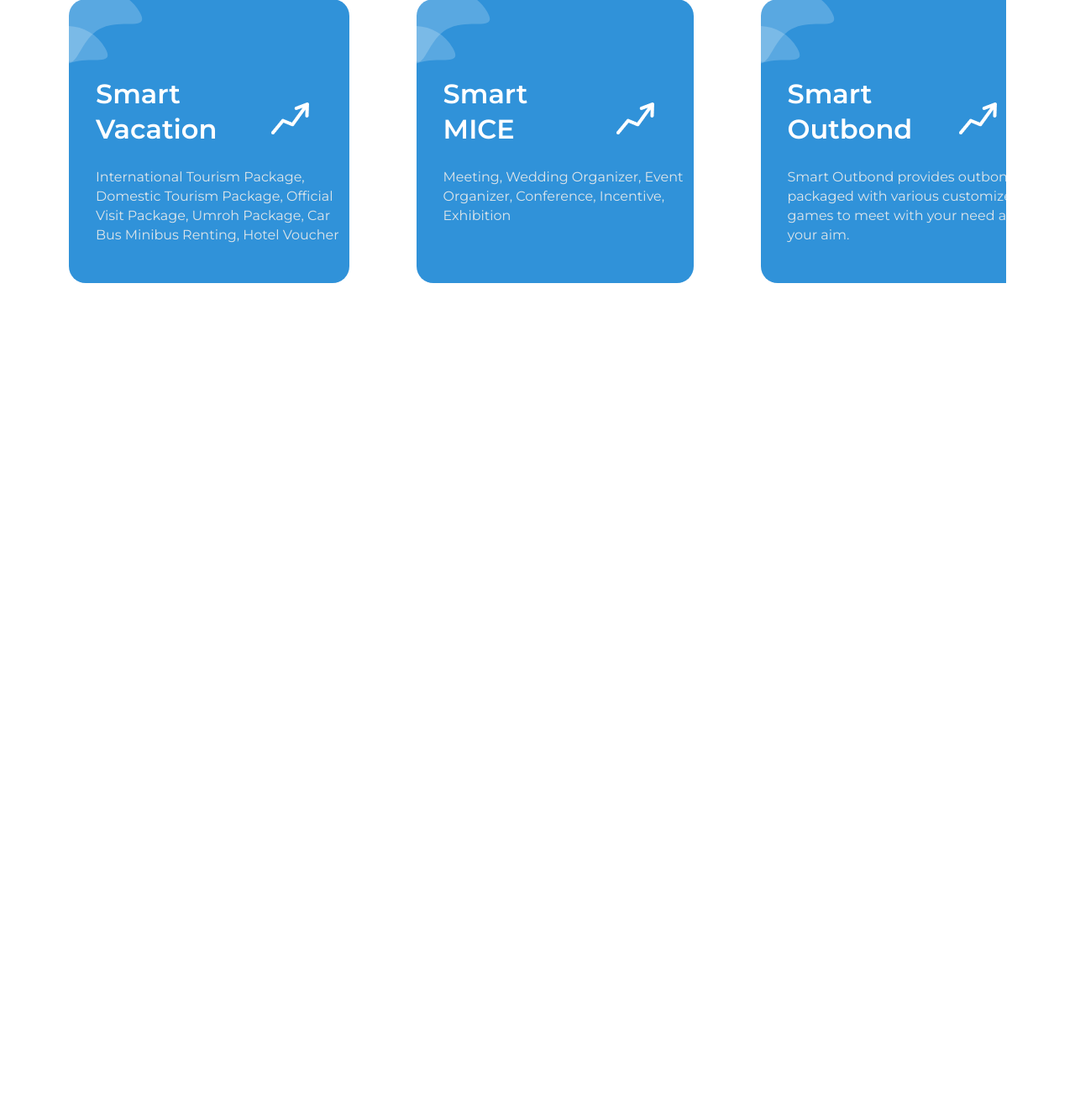
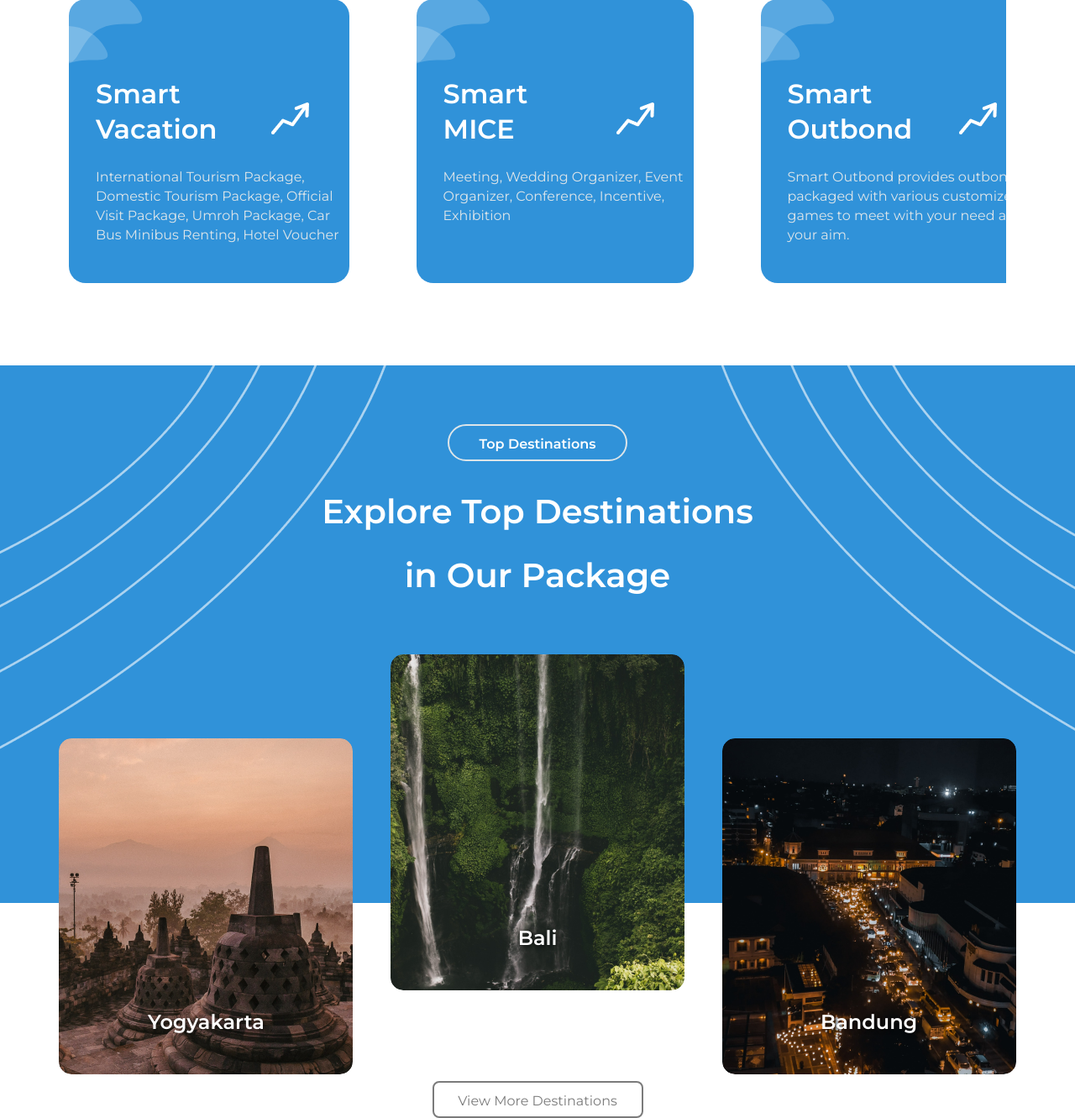
Before and after one commit to ThoriqHanif/Smartholiday, a PHP site: page / in a window 1280 px wide. Shown: the part 1835-3166 px from the top of the page at 84% size. Before the commit the page ends 2172 px from the top, so only its background shows below. Run offline with PHP 8.4, Linux system fonts and the light colour scheme.

Commit message:
Top Destinations

```diff
--- a/assets/css/style.css
+++ b/assets/css/style.css
@@ -337,8 +337,122 @@
     overflow-x: hidden;
 }
 
+#destination{
+    background-color: #3092D9 !important;
+    width: 100%;
+    height: 80%;
+    position: absolute;
+    /* position: ; */
+}
+.destination-title{
+    width: 214px;
+    height: 44px;
+    border-radius: 100px;
+    border: 2px solid #DDE5E9;
+    background-color: transparent;
+    text-align: center;
+    padding-left: 20px;
+    padding-right: 20px;
+    padding-top: 10px;
+    padding-bottom: 10px;
+    color: #7B7B7B;
+    margin: auto;
+    margin-top: 70px;
+    justify-content: center;
+    margin-bottom: 30px;
+}
+.destination-title p{
+    text-align: center;
+    color: white;
+    /* font-size: 20px; */
+    font-weight: 600;
+    line-height: 24px;
+}
 
-/* RESPONSIVE SERVICES */
+.destination-sub-title{
+    font-size: 40px;
+    font-weight: 600;
+    text-align: center;
+    color: white;
+}
+
+.destination-image img{
+    width: 350px;
+    height: 400px;
+    border-radius: 15px;
+}
+
+.destination-1{
+    margin-top: 100px;
+}
+.destination-3{
+    margin-top: 100px;
+}
+
+.destination-btn{
+    width: 251px;
+    height: 44px;
+    border-radius: 8px;
+    border: 2px solid #7B7B7B;
+    background-color: transparent;
+    text-align: center;
+    padding-left: 20px;
+    padding-right: 20px;
+    padding-top: 10px;
+    padding-bottom: 10px;
+    color: #7B7B7B;
+    margin: auto;
+    display: block;
+    margin-top: 70px;
+    justify-content: center;
+    align-items: center;
+    margin-bottom: 30px;
+    margin-top: -40px;
+}
+
+.destination-btn:hover{
+    background-color: #FF6C00;
+    border: #FF6C00;
+    color: white;
+}
+
+.img-hover-zoom {
+  width: 350px;
+  height: 400px;
+  overflow: hidden;
+  border-radius: 15px;
+}
+
+/* [2] Transition property for smooth transformation of images */
+.img-hover-zoom img {
+  transition: transform .1s ease;
+  border-radius: 15px;
+  width: 350px;
+}
+
+/* [3] Finally, transforming the image when container gets hovered */
+.img-hover-zoom:hover img {
+  transform: scale(1.2);
+  border-radius: 15px;
+  width: 350px;
+}
+.destination-image .image-container {
+    position: relative;
+    display: flex;
+    justify-content: center; /* Center horizontally */
+    text-align: center;
+  }
+
+  .destination-image .image-text {
+    position: absolute;
+    top: 80%;
+    color: white;
+    font-size: 24px;
+    text-align: center;
+    font-weight: 600;
+    text-shadow: 2px 2px 4px rgba(0, 0, 0, 0.5); /* Optional shadow effect */
+  }
+/* RESPONSIVE */
 @media (max-width: 768px) {
     .hero-btn{
         margin: auto;
--- a/index.html
+++ b/index.html
@@ -65,28 +65,27 @@
         border-radius: 10px;
       }
 
-
-    .service-categories:hover .categories-icon{
-
-      content: url('assets/img/arrow-hover.svg');
+      .service-categories:hover .categories-icon {
+        content: url("assets/img/arrow-hover.svg");
         -webkit-transition: all 1s ease;
         transition: all 1s ease;
       }
 
-    .service-categories:hover img{
-
-      content: url('assets/img/cat-hover.svg');
+      .service-categories:hover img {
+        content: url("assets/img/cat-hover.svg");
         -webkit-transition: all 1s ease;
         transition: all 1s ease;
       }
-
-
-
     </style>
 
     <nav class="navbar fixed-top navbar-expand-lg navbar-dark p-md-3">
       <div class="container">
-        <img src="assets/img/logo/logo.svg" alt="" height="50" class="navbar-logo" />
+        <img
+          src="assets/img/logo/logo.svg"
+          alt=""
+          height="50"
+          class="navbar-logo"
+        />
         <button
           class="navbar-toggler"
           type="button"
@@ -148,7 +147,7 @@
     <!--<div class="spacer"></div> -->
     <!-- SECTION EXPERIENCE -->
     <section id="experience mb-5">
-      <div class="container  mb-5">
+      <div class="container mb-5">
         <div class="row mt-5">
           <div class="col-md-3" id="imageTrip">
             <div class="trip-1"></div>
@@ -209,8 +208,11 @@
             <p>Our Best Service</p>
             <p>by Categories</p>
           </div>
-          <div class="service-desc ">
-            <p>Enjoy our wide range of services for your activities. We provide the best for you.</p>
+          <div class="service-desc">
+            <p>
+              Enjoy our wide range of services for your activities. We provide
+              the best for you.
+            </p>
           </div>
           <div class="ms-auto">
             <button class="service-btn">View Details</button>
@@ -230,7 +232,10 @@
                   <div class="row align-items-center justify-content-center">
                     <div class="col col-md-7">
                       <div class="categories-title">
-                            <p>Smart <br> Vacation</p>
+                        <p>
+                          Smart <br />
+                          Vacation
+                        </p>
                       </div>
                     </div>
                     <div class="col col-md-5">
@@ -239,8 +244,14 @@
                       </div>
                     </div>
                     <div class="col">
-                          <div class="categories-desc mt-2"><p>International Tourism Package,<br> Domestic Tourism Package, Official <br> Visit Package, Umroh Package, Car <br> Bus Minibus Renting, Hotel Voucher</p></div>
-
+                      <div class="categories-desc mt-2">
+                        <p>
+                          International Tourism Package,<br />
+                          Domestic Tourism Package, Official <br />
+                          Visit Package, Umroh Package, Car <br />
+                          Bus Minibus Renting, Hotel Voucher
+                        </p>
+                      </div>
                     </div>
                   </div>
                 </div>
@@ -256,7 +267,10 @@
                   <div class="row align-items-center justify-content-center">
                     <div class="col col-md-7">
                       <div class="categories-title">
-                            <p>Smart <br> MICE</p>
+                        <p>
+                          Smart <br />
+                          MICE
+                        </p>
                       </div>
                     </div>
                     <div class="col col-md-5">
@@ -267,7 +281,12 @@
                   </div>
                   <div class="row align-items-center justify-content-center">
                     <div class="col">
-                          <div class="categories-desc mt-2"><p>Meeting, Wedding Organizer, Event <br> Organizer, Conference, Incentive, <br>Exhibition</p></div>
+                      <div class="categories-desc mt-2">
+                        <p>
+                          Meeting, Wedding Organizer, Event <br />
+                          Organizer, Conference, Incentive, <br />Exhibition
+                        </p>
+                      </div>
                     </div>
                   </div>
                 </div>
@@ -282,7 +301,12 @@
                 <div class="container">
                   <div class="row align-items-center justify-content-center">
                     <div class="col col-md-7">
-                          <div class="categories-title"><p>Smart <br> Outbond</p></div>
+                      <div class="categories-title">
+                        <p>
+                          Smart <br />
+                          Outbond
+                        </p>
+                      </div>
                     </div>
                     <div class="col col-md-5">
                       <div class="categories-icon">
@@ -292,7 +316,14 @@
                   </div>
                   <div class="row align-items-center justify-content-center">
                     <div class="col">
-                          <div class="categories-desc mt-2"><p>Smart Outbond provides outbond <br> packaged with various customized <br> games to meet with your need and <br> your aim.</p></div>
+                      <div class="categories-desc mt-2">
+                        <p>
+                          Smart Outbond provides outbond <br />
+                          packaged with various customized <br />
+                          games to meet with your need and <br />
+                          your aim.
+                        </p>
+                      </div>
                     </div>
                   </div>
                 </div>
@@ -307,7 +338,12 @@
                 <div class="container">
                   <div class="row align-items-center justify-content-center">
                     <div class="col col-md-7">
-                          <div class="categories-title"><p>Smart <br> Ticketing</p></div>
+                      <div class="categories-title">
+                        <p>
+                          Smart <br />
+                          Ticketing
+                        </p>
+                      </div>
                     </div>
                     <div class="col col-md-5">
                       <div class="categories-icon">
@@ -317,17 +353,21 @@
                   </div>
                   <div class="row align-items-center justify-content-center">
                     <div class="col">
-                          <div class="categories-desc mt-2"><p>We are commited to give you <br> ultimate service, including ticket <br> reservation for all directions. One <br> Stop Services in Tourism.</p></div>
+                      <div class="categories-desc mt-2">
+                        <p>
+                          We are commited to give you <br />
+                          ultimate service, including ticket <br />
+                          reservation for all directions. One <br />
+                          Stop Services in Tourism.
+                        </p>
                       </div>
                     </div>
                   </div>
                 </div>
-
               </div>
             </div>
           </div>
-
-
+        </div>
       </div>
       <div class="container mt-5"></div>
     </section>
@@ -335,6 +375,127 @@
 
     <!-- SECTION TOP DESTINATIONS -->
     <div class="spacer"></div>
+    <section>
+      <div id="destination">
+        <div class="d-flex ">
+          <div class="position-absolute top-0 start-0">
+            <img src="assets/img/union_kiri.png" alt="" />
+          </div>
+        </div>
+        <div class="position-relative">
+          <div class="position-absolute top-0 end-0">
+            <img src="assets/img/union_kanan.png" alt="" />
+          </div>
+        </div>
+        <div class="destination-title">
+          <p>Top Destinations</p>
+        </div>
+        <div class="destination-sub-title">
+          <p>Explore Top Destinations</p>
+          <p>in Our Package</p>
+        </div>
+        <div class="d-flex justify-content-around destination-image p-5">
+          <div class=" destination-1 img-hover-zoom">
+            <div class="image-container">
+              <img src="assets/img/destination-1.png" alt="">
+            <div class="image-text">Yogyakarta</div>
+
+            </div>
+
+
+          </div>
+
+          <div class="destination-2 img-hover-zoom">
+            <div class="image-container">
+              <img src="assets/img/destination-2.png" alt="">
+              <div class="image-text">Bali</div>
+
+            </div>
+
+          </div>
+          <div class="destination-3 img-hover-zoom">
+            <div class="image-container">
+              <img src="assets/img/destination-3.png" alt="">
+              <div class="image-text">Bandung</div>
+
+            </div>
+
+          </div>
+        </div>
+        <button class="destination-btn">
+         View More Destinations</button>
+        </div>
+    </section>
+    <div class="spacer"></div>
+      <!-- <section id="destination">
+          <div class="d-flex ">
+            <div class="position-absolute top-0 start-0">
+              <img src="assets/img/union_kiri.png" alt="" />
+            </div>
+          </div>
+
+          <div class="position-relative">
+            <div class="position-absolute top-0 end-0">
+              <img src="assets/img/union_kanan.png" alt="" />
+            </div>
+          </div>
+          <div class="row">
+            <div class="col-12">
+              <div class="destination-title">
+                <p>Top Destinations</p>
+              </div>
+            </div>
+            <div class="col-12">
+              <div class="destination-sub-title">
+                <p>Explore Top Destinations</p>
+                <p>in Our Package</p>
+              </div>
+            </div>
+          </div>
+          <div class="d-flex justify-content-around destination-image p-5">
+            <div class=" destination-1 img-hover-zoom">
+              <div class="image-container">
+                <img src="assets/img/destination-1.png" alt="">
+              <div class="image-text">Yogyakarta</div>
+
+              </div>
+
+
+            </div>
+
+            <div class="destination-2 img-hover-zoom">
+              <div class="image-container">
+                <img src="assets/img/destination-2.png" alt="">
+                <div class="image-text">Bali</div>
+
+              </div>
+
+            </div>
+            <div class="destination-3 img-hover-zoom">
+              <div class="image-container">
+                <img src="assets/img/destination-3.png" alt="">
+                <div class="image-text">Bandung</div>
+
+              </div>
+
+            </div>
+          </div>
+          <button class="destination-btn">
+           View More Destinations</button>
+           <div class="spacer"></div>
+           <div class="spacer"></div>
+      </section> -->
+    <div class="spacer"></div>
+    <section id="testimonial">
+      <div class="container">
+        <div class="testi-title">
+          Testimonials
+        </div>
+      </div>
+    </section>
+
+
+
     <!-- END SECTION DESTINATIONS -->
     <script
       src="https://cdn.jsdelivr.net/npm/bootstrap@5.3.3/dist/js/bootstrap.bundle.min.js"
```
Also changed, not shown: assets/img/destination-1.png (added), assets/img/destination-2.png (added), assets/img/destination-3.png (added), assets/img/union_kanan.png (added), assets/img/union_kiri.png (added). Lines whose indentation alone changed are shown as unchanged.
